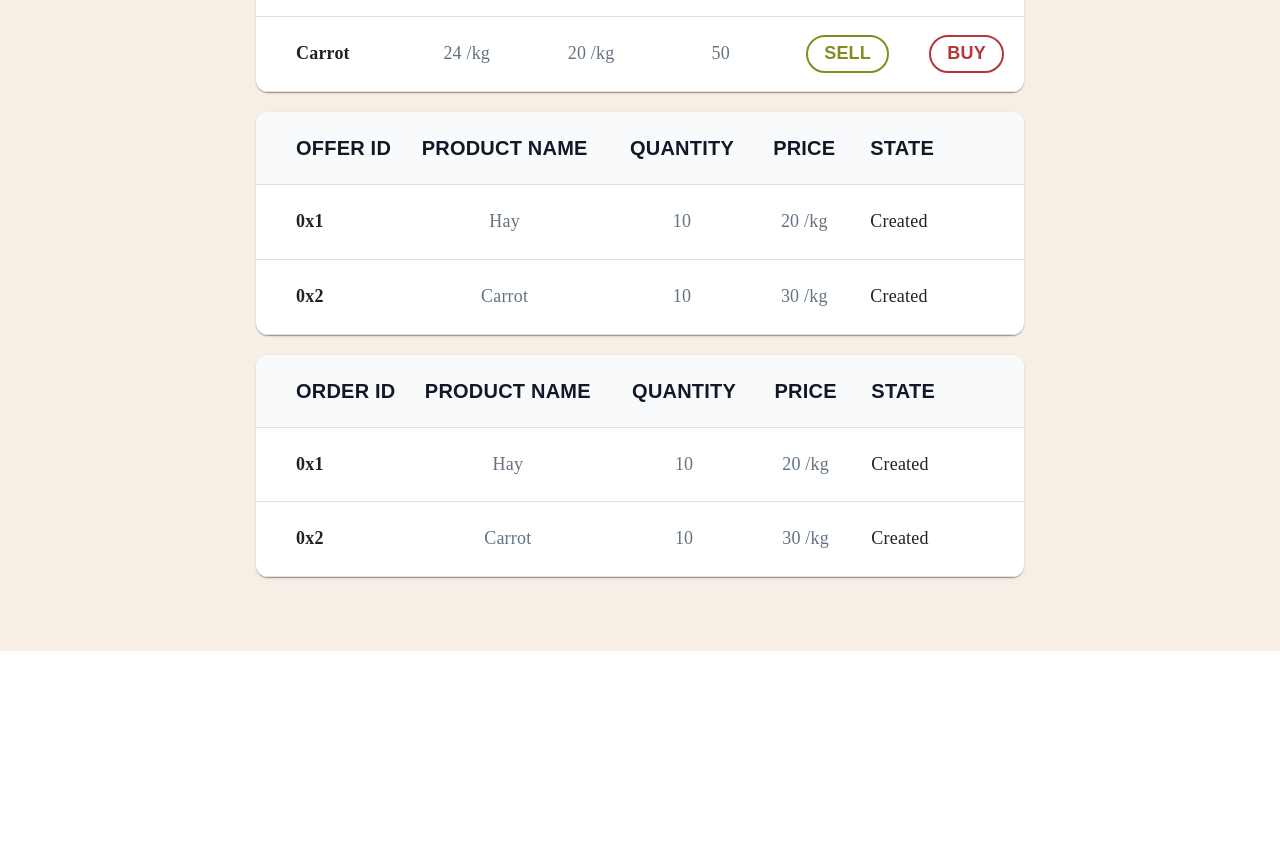
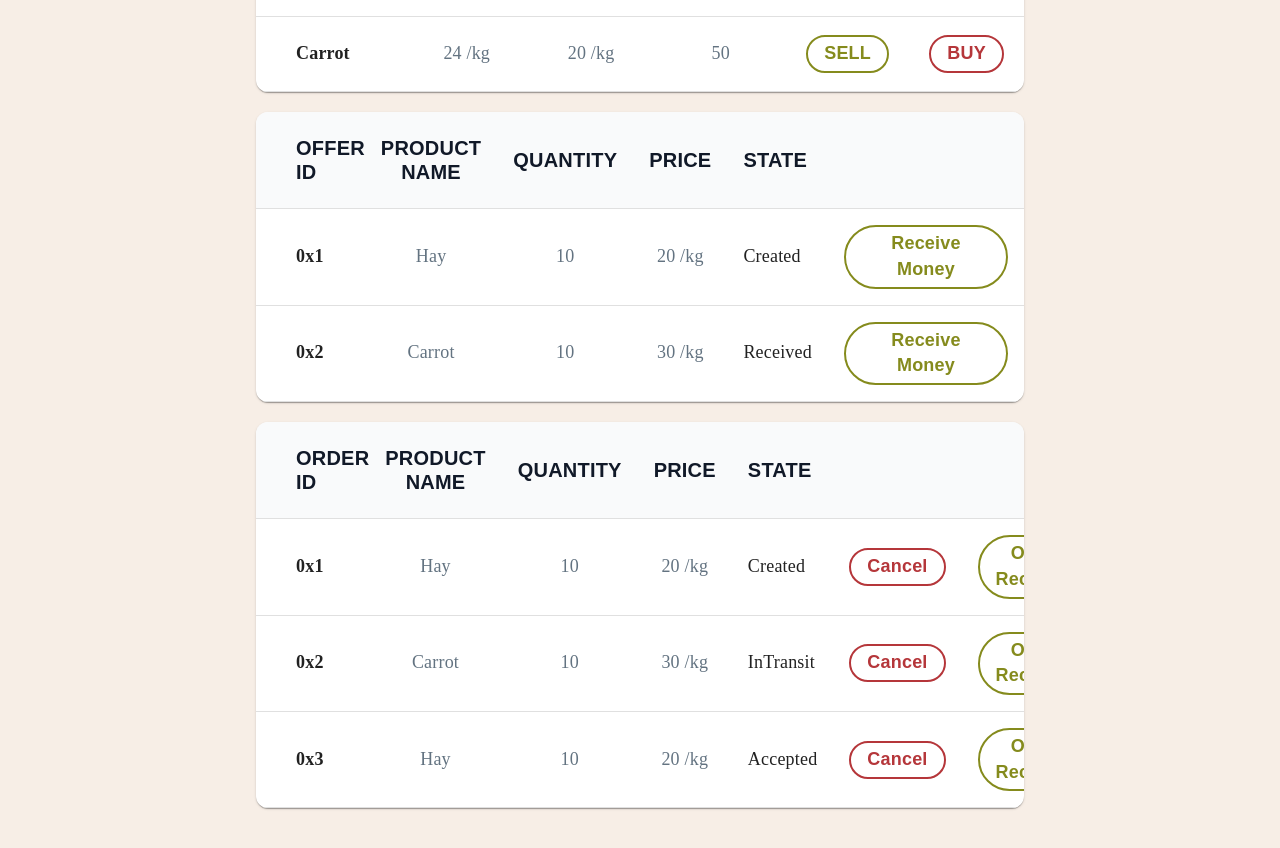
Before and after one commit to Iammrteapot-learning/haychain-blockchain-platform, a React (Vite) app in the folder frontend/: page / in a window 1280 px wide. Shown: the part 410-1258 px from the top of the page. Before the commit the page ends 1061 px from the top, so only its background shows below. Built offline with nearby package versions, Linux system fonts and the light colour scheme.

Commit message:
feat: add button

```diff
--- a/frontend/src/App.jsx
+++ b/frontend/src/App.jsx
@@ -29,7 +29,6 @@ function App() {
   const [selectedProduct, setSelectedProduct] = useState(defaultProduct);
   const [isSelectedProduct, setIsSelectedProduct] = useState(false);
 
-  // Mock Product list
   const productList = [
     { product: "Hay", buying: 20, selling: 18, amount: 100 },
     { product: "Carrot", buying: 24, selling: 20, amount: 50 },
@@ -48,7 +47,7 @@ function App() {
       productName: "Carrot",
       quantity: 10,
       price: 30,
-      state: "Created",
+      state: "Received",
     },
   ];
 
@@ -65,7 +64,14 @@ function App() {
       productName: "Carrot",
       quantity: 10,
       price: 30,
-      orderState: "Created",
+      orderState: "InTransit",
+    },
+    {
+      orderId: "0x3",
+      productName: "Hay",
+      quantity: 10,
+      price: 20,
+      orderState: "Accepted",
     },
   ];
 
--- /dev/null
+++ b/frontend/src/components/BaseButton.jsx
@@ -0,0 +1,14 @@
+export function BaseButton({ text, color, handleClick }) {
+  return (
+    <button
+      className={`font-lalezar font-bold ${
+        "text-" + color
+      } border-2 py-1 px-4 rounded-full hover:text-white ${
+        "hover:bg-" + color
+      } hover:shadow-md`}
+      onClick={handleClick}
+    >
+      {text}
+    </button>
+  );
+}
--- a/frontend/src/components/OfferList.jsx
+++ b/frontend/src/components/OfferList.jsx
@@ -9,6 +9,7 @@ import {
 } from "@mui/material";
 import { styled } from "@mui/material/styles";
 import { tableCellClasses } from "@mui/material/TableCell";
+import { BaseButton } from "./BaseButton";
 
 const StyledTableCell = styled(TableCell)(() => ({
   [`&:nth-of-type(1)`]: {
@@ -33,6 +34,14 @@ const StyledTableCell = styled(TableCell)(() => ({
 }));
 
 export default function OfferList({ offerList }) {
+  const handleReceiveMoney = (state, offerId) => () => {
+    if (state !== "Received") {
+      alert("Transaction state has to be Received first!");
+      return;
+    }
+    alert(`Money received successfully! Offer ID: ${offerId}`);
+  };
+
   return (
     <Paper
       sx={{
@@ -51,7 +60,7 @@ export default function OfferList({ offerList }) {
               <StyledTableCell>QUANTITY</StyledTableCell>
               <StyledTableCell>PRICE</StyledTableCell>
               <StyledTableCell>STATE</StyledTableCell>
-              <StyledTableCell />
+              {/* <StyledTableCell /> */}
               <StyledTableCell />
             </TableRow>
           </TableHead>
@@ -63,8 +72,14 @@ export default function OfferList({ offerList }) {
                 <StyledTableCell>{row.quantity}</StyledTableCell>
                 <StyledTableCell>{row.price} /kg</StyledTableCell>
                 <StyledTableCell>{row.state}</StyledTableCell>
-                <StyledTableCell align="center"></StyledTableCell>
-                <StyledTableCell align="center"></StyledTableCell>
+                {/* <StyledTableCell align="center" width={192}></StyledTableCell> */}
+                <StyledTableCell align="center" width={360}>
+                  <BaseButton
+                    text="Receive Money"
+                    color="green"
+                    handleClick={handleReceiveMoney(row.state, row.offerId)}
+                  />
+                </StyledTableCell>
               </TableRow>
             ))}
           </TableBody>
--- a/frontend/src/components/OrderList.jsx
+++ b/frontend/src/components/OrderList.jsx
@@ -9,6 +9,7 @@ import {
 } from "@mui/material";
 import { styled } from "@mui/material/styles";
 import { tableCellClasses } from "@mui/material/TableCell";
+import { BaseButton } from "./BaseButton";
 
 const StyledTableCell = styled(TableCell)(() => ({
   [`&:nth-of-type(1)`]: {
@@ -33,6 +34,24 @@ const StyledTableCell = styled(TableCell)(() => ({
 }));
 
 export default function OrderList({ orderList }) {
+  const handleCancelOrder = (state, orderId) => () => {
+    if (state !== "Created") {
+      alert("You can't cancel order if state is not Created!");
+      return;
+    }
+    alert(`Order is cancelling! Order ID: ${orderId}`);
+  };
+
+  const handleReceiveOrder = (state, orderId) => () => {
+    if (state !== "InTransit") {
+      alert("Order state has to be InTransit first!");
+      return;
+    }
+    alert(
+      `You have confirmed the delivery of this order! Order ID: ${orderId}`
+    );
+  };
+
   return (
     <Paper
       sx={{
@@ -63,8 +82,23 @@ export default function OrderList({ orderList }) {
                 <StyledTableCell>{row.quantity}</StyledTableCell>
                 <StyledTableCell>{row.price} /kg</StyledTableCell>
                 <StyledTableCell>{row.orderState}</StyledTableCell>
-                <StyledTableCell align="center"></StyledTableCell>
-                <StyledTableCell align="center"></StyledTableCell>
+                <StyledTableCell align="center">
+                  <BaseButton
+                    text="Cancel"
+                    color="red"
+                    handleClick={handleCancelOrder(row.orderState, row.orderId)}
+                  />
+                </StyledTableCell>
+                <StyledTableCell align="center">
+                  <BaseButton
+                    text="Order Received"
+                    color="green"
+                    handleClick={handleReceiveOrder(
+                      row.orderState,
+                      row.orderId
+                    )}
+                  />
+                </StyledTableCell>
               </TableRow>
             ))}
           </TableBody>
```
